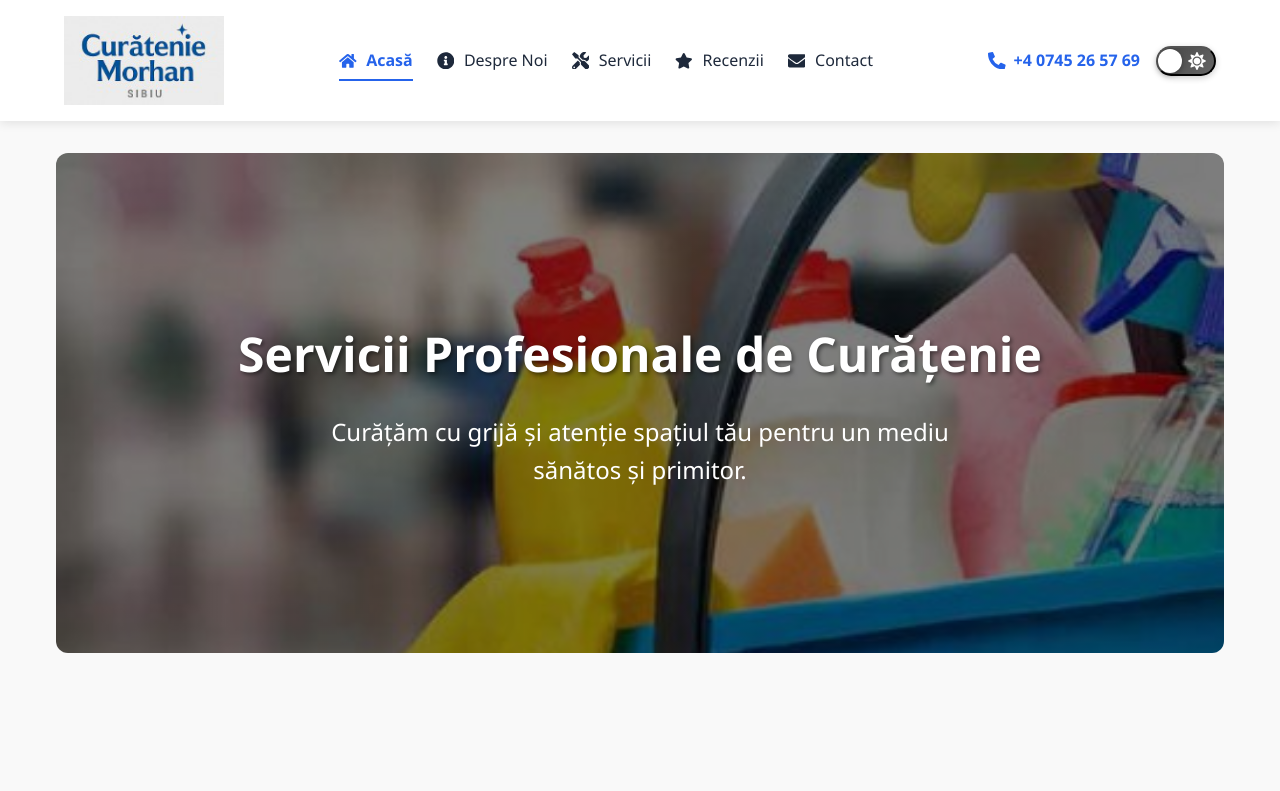
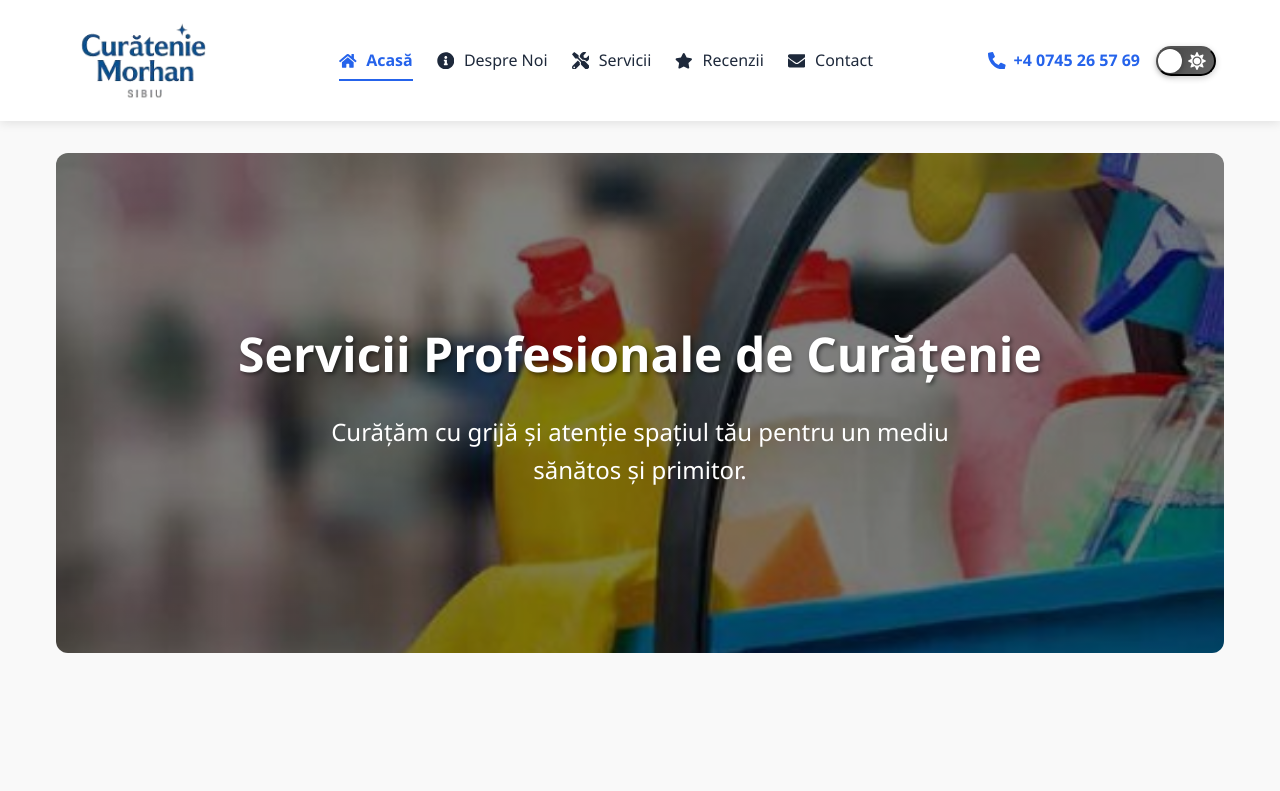
Before and after one commit to Alexa643/my-projects, a React (Create React App) app: page / in a window 1280 px wide. Shown: the top 791 px of the page. Built offline with nearby package versions, Linux system fonts and the light colour scheme.

Commit message:
logo changed

```diff
--- a/src/components/Navbar.js
+++ b/src/components/Navbar.js
@@ -52,7 +52,7 @@ const Navbar = ({ darkMode, setDarkMode }) => {
         <div className="navbar-logo-wrapper" onClick={closeMenu}>
           <Link to="/" className="logo">
             <img
-              src="/assets/Images/logo01.png" // Asigură-te că această cale este corectă
+              src="/assets/Images/logo.png" // Asigură-te că această cale este corectă
               alt="Curățenie Morhan Logo"
               className="logo-img"
             />
```
Also changed, not shown: public/assets/Images/logo.png (added).
